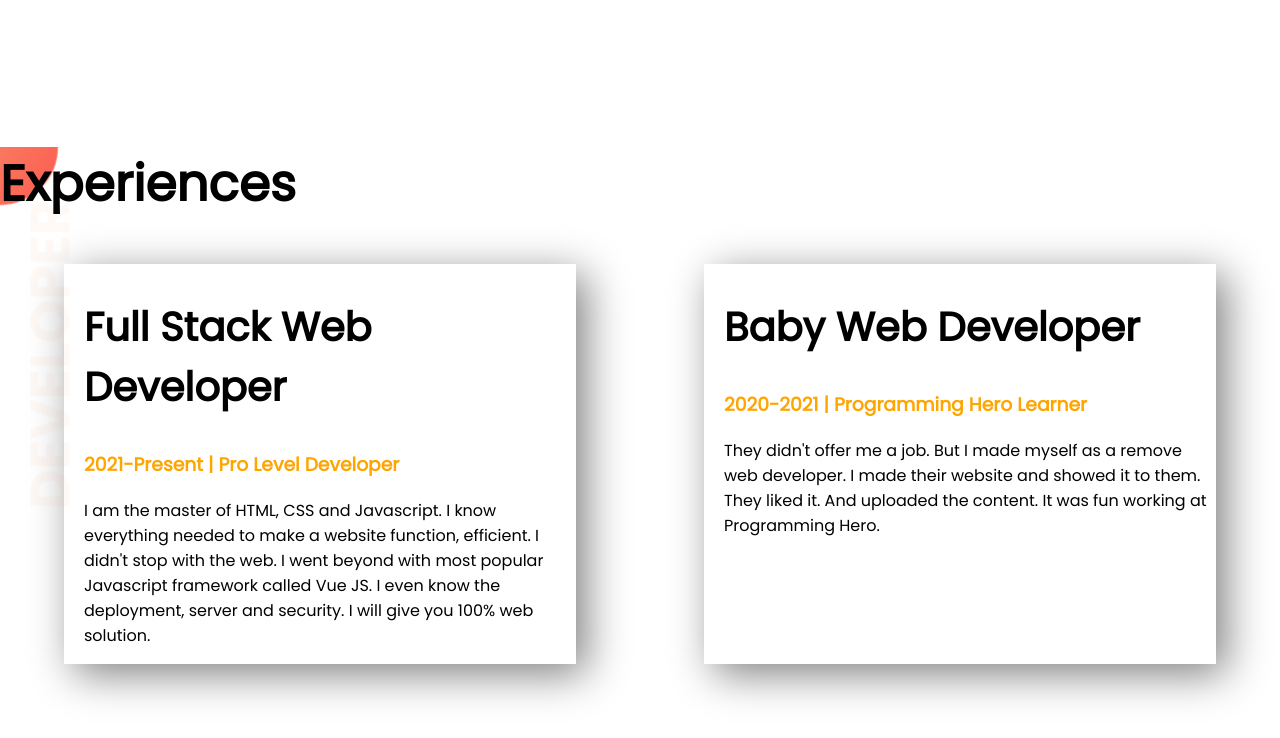
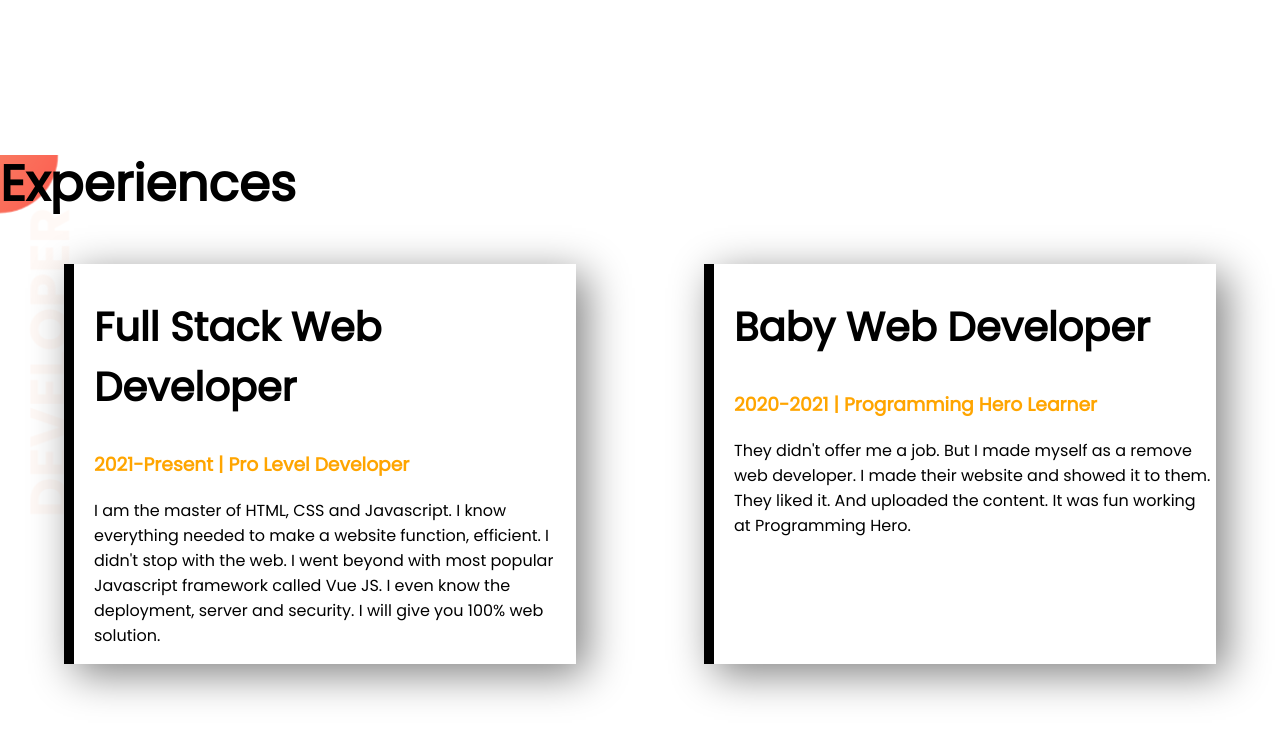
Before and after one commit to shreema01/developer-portfolio, a plain HTML site: page index.html in a window 1280 px wide. Shown: the part 1405-2143 px from the top of the page. Drawn offline with Linux system fonts and the light colour scheme.

Commit message:
new commit

```diff
--- a/style.css
+++ b/style.css
@@ -59,6 +59,7 @@ h2{
 .experience-area{
     background-image: url(pictures/top-banner.png);
     background-repeat: no-repeat;
+    background-position: left;
 }
 .experience-item{
     width:40%;
@@ -66,4 +67,5 @@ h2{
     margin-right:5%;
     padding-left: 20px;
     box-shadow: 10px 10px 40px grey;
+    border-left: 10px solid black;
 }
```
